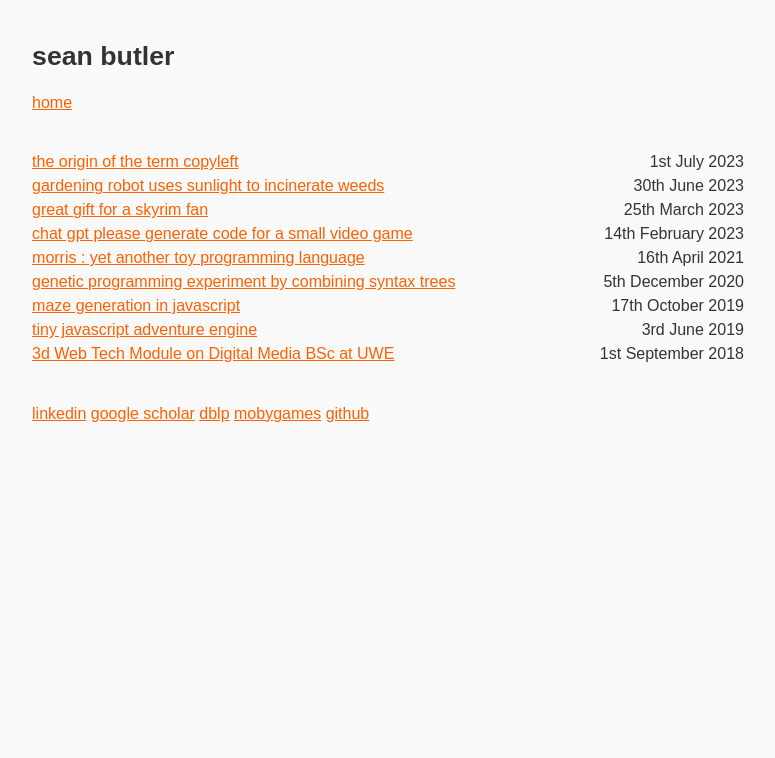
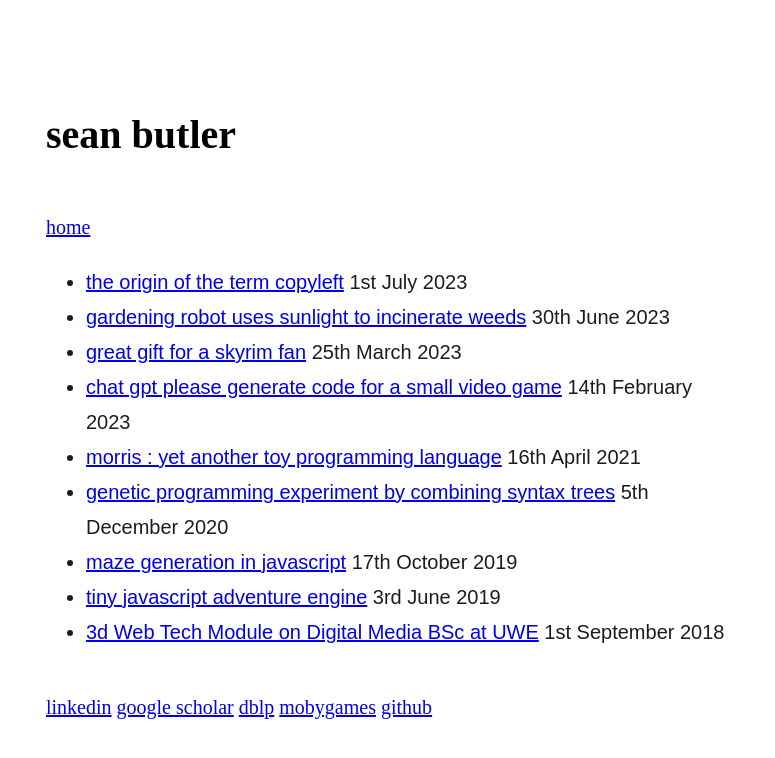
Before and after one commit to seanbutler/www.seanbutler.net, a Jekyll site: the page built from index.html, in a window 1280 px wide. Shown: the top 758 px of the page, without its empty margins (252-1027 px from the left). Built offline with Jekyll 4.4.1, drawn with Linux system fonts in a browser that asks for light colours.

Commit message:
simpler css

```diff
--- a/index.html
+++ b/index.html
@@ -1,8 +1,12 @@
 ---
 layout: default
 ---
+
+<ul>
 {% for post in site.posts %}
-<div style="float: left;"><a href="{{ post.url }}">{{ post.title}}</a></div>
-<div style="float: right;"> {{ post.date | date_to_long_string: "ordinal" }}</div>
-<div style="clear: both;"></div>
+<li>
+    <a href="{{ post.url }}">{{ post.title}}</a>
+    {{ post.date | date_to_long_string: "ordinal" }}
+</li>
+</ol>
 {% endfor %}
--- a/nano.css
+++ b/nano.css
@@ -1,104 +1,28 @@
-/* https://chat.openai.com/share/369f3867-a836-4856-95b3-d962bfa9565a */
 
 
-:root {
-  --background-color: #fafafa; /* Light mode background color */
-  --text-color: #333; /* Light mode text color */
+
+html {
+  max-width: 70ch;
+  padding: 3em 1em;
+  margin: auto;
+  line-height: 1.75;
+  font-size: 1.25em;
 }
 
-a {
-  color: rgb(255, 96, 0);
+h1,h2,h3,h4,h5,h6 {
+  margin: 1em 0 1em;
 }
 
-
-/* Dark mode */
-@media (prefers-color-scheme: dark) {
-  :root {
-      --background-color: #333; /* Dark mode background color */
-      --text-color: #fafafa; /* Dark mode text color */
-  }
-
-
-  a {
-    color: rgb(255, 96, 0);
-  }
-
+p,ul,ol {
+  margin-bottom: 2em;
+  color: #1d1d1d;
+  font-family: sans-serif;
 }
 
-body {
-  margin: 0;
-  font-family: Arial, Helvetica, sans-serif;
-  background-color: var(--background-color);
-  color: var(--text-color);
-  font-size: 2ch; /* Set the base font size to 2 times the width of the '0' character */
-  line-height: 1.5; /* Set the line height relative to the font size */
-}
-
-.container {
-  max-width: 80ch; /* Adjusted max-width to limit line width to about 80 characters */
-  margin: 0 auto;
-  padding: 2ch; /* Padding equivalent to 2 characters */
-}
-
-header, footer {
-
-  max-width: 80ch; /* Adjusted max-width to limit line width to about 80 characters */
-  margin: 0 auto;
-  padding: 2ch;
-  /* Padding equivalent to 2 characters */
-
-}
-
-h1, h2 {
-  margin-bottom: 1ch;
-      /* Margin equivalent to 1 character */
-}
-
-
-h1 {
-  font-size: 3ch; /* Increase font size for better readability on smaller screens */
-}
-
-h2 {
-  font-size: 4ch; /* Increase font size for better readability on smaller screens */
-}
-
-
-main {
-  padding: 2ch;
-                 /* Padding equivalent to 2 characters */
-  text-align: left;           /* Align main content to the left within the central column */
-}
-
-section {
-  border: 0.1ch solid #ccc; /* Border width equivalent to 0.1 character */
-  padding: 1ch;
-  /* Padding equivalent to 1 character */
-  margin-bottom: 2ch;
-           /* Margin equivalent to 2 characters */
-}
-
-/* Mobile responsiveness */
-@media (max-width: 50em) {
-  header, footer {
-      /* font-size: 2.5ch;  */
-      /* Increase font size for better readability on smaller screens */
-  }
-
-  h1 {
-      font-size: 3ch; /* Increase font size for better readability on smaller screens */
-  }
-
-  h2 {
-      font-size: 3ch; /* Increase font size for better readability on smaller screens */
-  }
-
-}
-
-/* Images */
 img {
   width: 100%; /* Set the images to take the full width of their container */
   height: auto; /* Maintain the aspect ratio of the images */
   display: block; /* Make the images behave as block elements to control their width */
-  margin: 1ch 0; /* Add some vertical margin to images */
+  margin: 1ch 0;
+  /* Add some vertical margin to images */
 }
```
